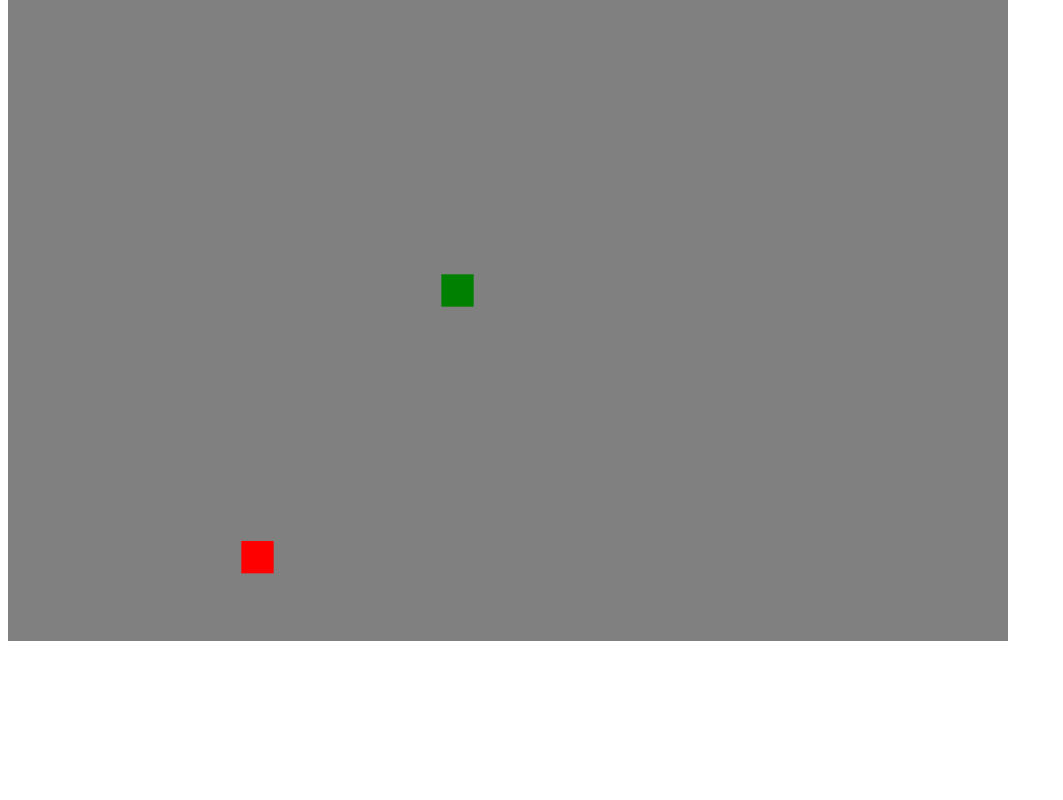
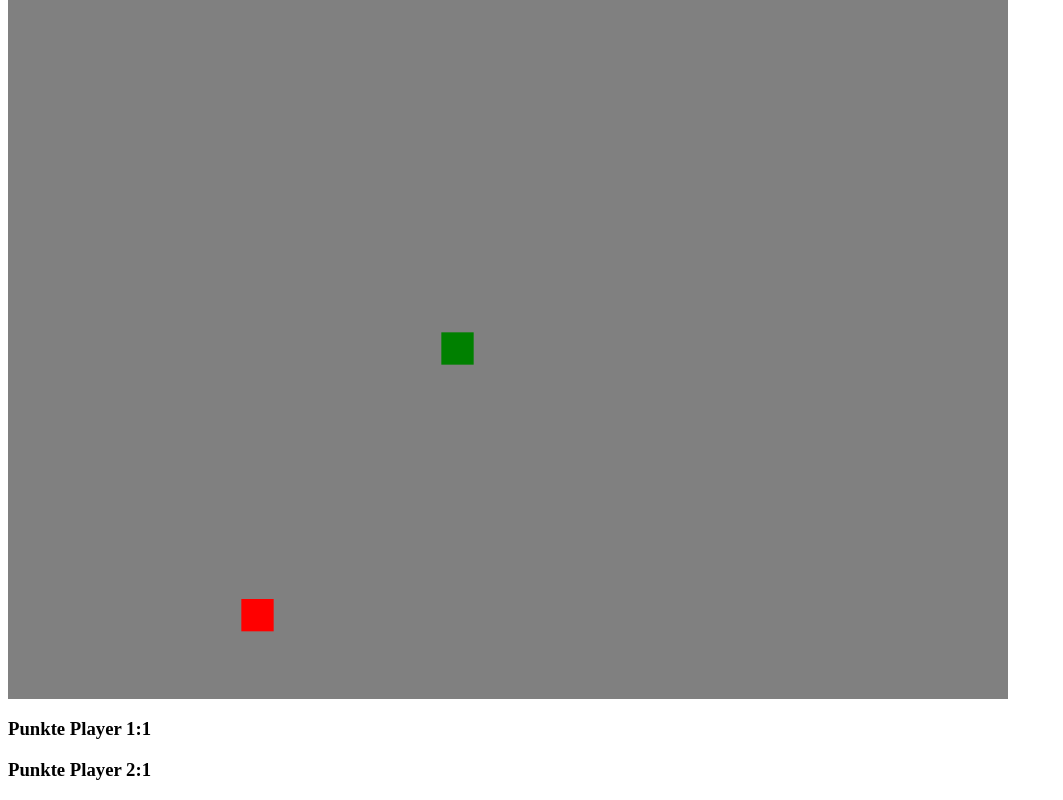
Before and after one commit to eliaslauri/snake, a plain HTML site: page index.html in a window 1280 px wide. Shown: the part 1367-2167 px from the top of the page, without its empty margins (0-1063 px from the left). Before the commit the page ends 2016 px from the top, so only its background shows below. Drawn offline with Linux system fonts and the light colour scheme.

Commit message:
Points and Titles Changes

```diff
--- a/index.html
+++ b/index.html
@@ -6,9 +6,11 @@
     <title>Document</title>
 </head>
 <body>
-
+    <h1>Elias</h1>
     <canvas id="canvas" height="1000" width="1000"></canvas>
     <canvas id="canvas2" height="1000" width="1000"></canvas>
+    <h3 id="counter1">Punkte: </h3>
+    <h3 id="counter2">Punkte: </h3>
    <script>
 
     game("canvas",65,87,68,83, "black")
@@ -141,6 +143,13 @@
     function gameLoop(){
         gameOver()
         win()
+
+        if(spieler == "canvas") {
+            counter1.innerText = `Punkte Player 1:${snake.length}`
+        }
+        if(spieler == "canvas2") {
+            counter2.innerText = `Punkte Player 2:${snake.length}`
+        }
 
         console.log(speed)
 
```
